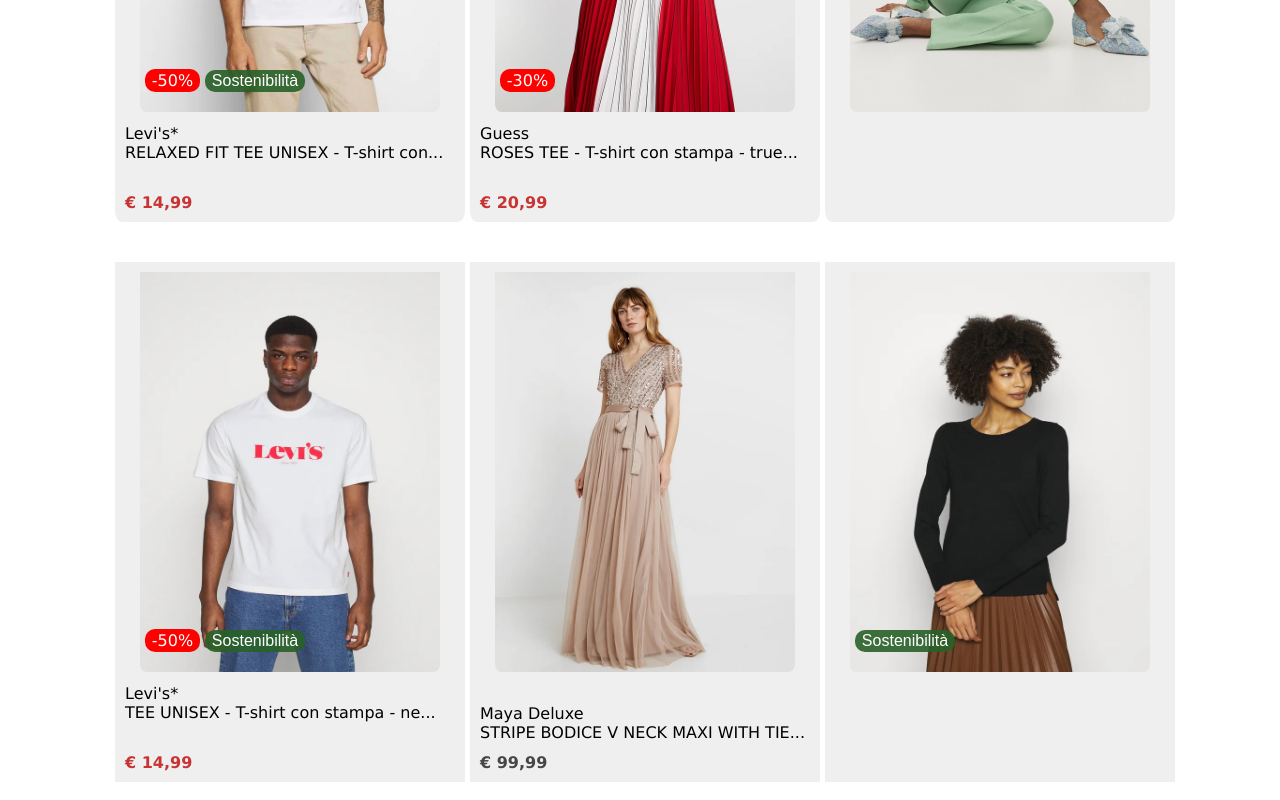
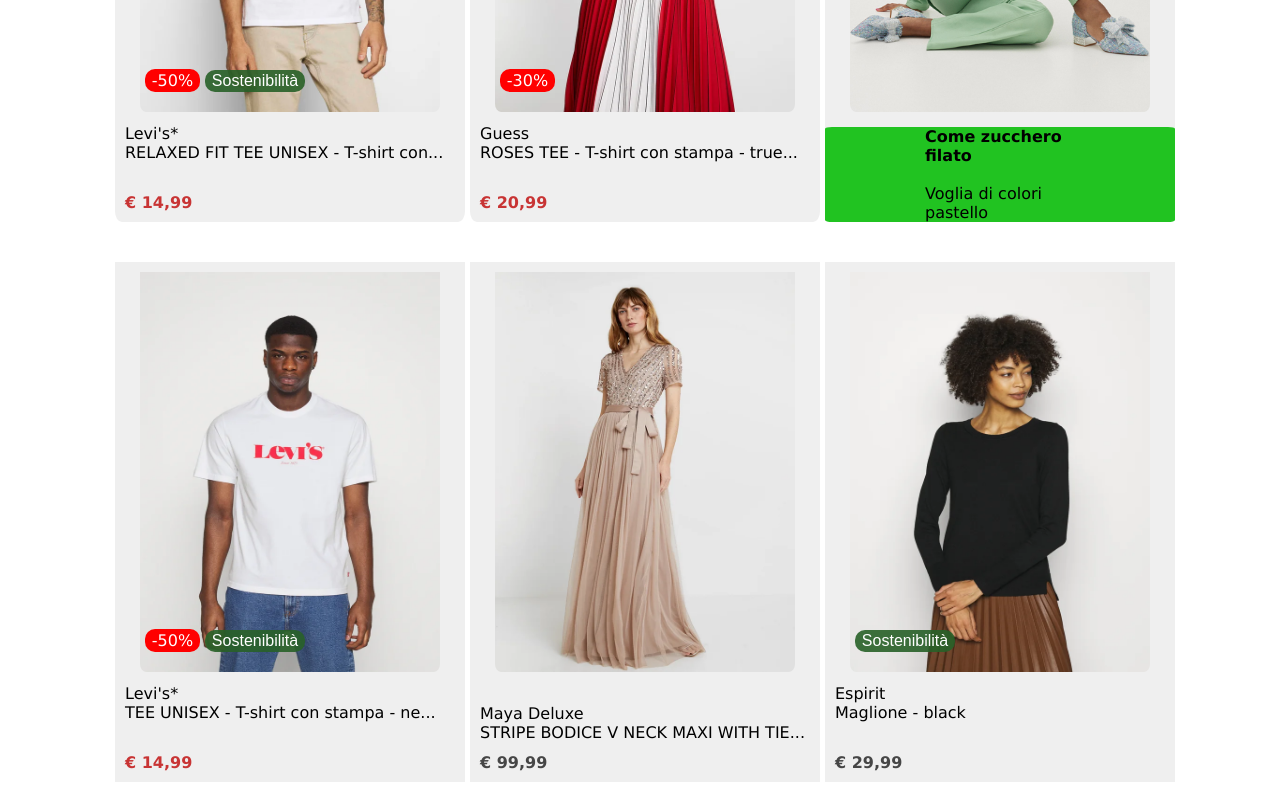
Before and after one commit to emanuele246gi/htmlcss-shop, a plain HTML site: page index.html in a window 1280 px wide. Shown: the part 317-1117 px from the top of the page. Drawn offline with Linux system fonts and the light colour scheme.

Commit message:
add ultima descrizione

```diff
--- a/css/style.css
+++ b/css/style.css
@@ -87,6 +87,17 @@
     padding-left: 10px;
   }
 
+  .descrizione-speciale{
+    position: absolute;
+    bottom: 0px;
+    font-family:Verdana, Geneva, Tahoma, sans-serif;
+    padding-left: 10px;
+    background-color: rgb(33, 195, 33);
+    vertical-align: middle;
+    padding: 0px 100px 0px;
+    border-radius: 2%;
+  }
+
   .prezzo-scontato{
     position: absolute;
     bottom: 10px;
--- a/index.html
+++ b/index.html
@@ -27,7 +27,7 @@
 
         <div class="contenitore terzo">
             <img src="img/3.jpg" class="grigio-c">
-            <span class=""></span>
+            <span class="descrizione-speciale"><strong>Come zucchero filato</strong><br><br> Voglia di colori pastello</span>
         </div>
 
         <div class="container first">
@@ -48,6 +48,8 @@
         <div class="container third">
             <img src="img/6.webp" class="gray-c">
             <span id="sostenibilità">Sostenibilità</span>
+            <span class="descrizione">Espirit<br> Maglione - black<br></span>
+            <span class="prezzo">€ 29,99</span>
         </div>
 
       </div>
```
